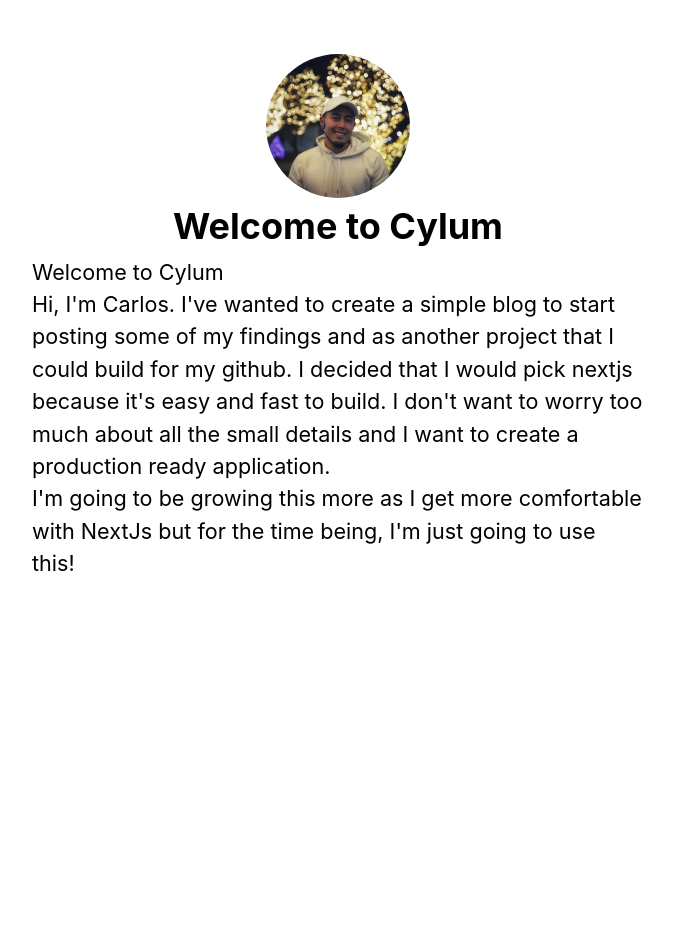
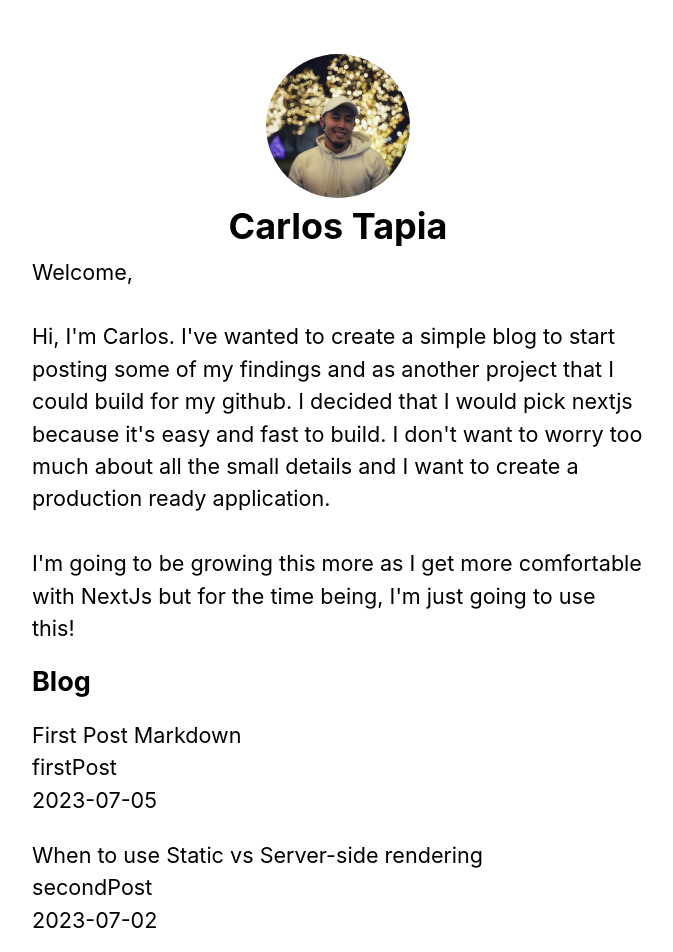
Before and after one commit to CarelessOutcast/nextjs-blog, a Next.js app: page / in a window 1280 px wide. Shown: the top 952 px of the page, without its empty margins (302-975 px from the left). Before the commit the page ends 800 px from the top, so only its background shows below. Built offline with nearby package versions, Linux system fonts and the light colour scheme.

Commit message:
Add markdown pages; Update Index

```diff
--- a/components/layout.js
+++ b/components/layout.js
@@ -5,52 +5,29 @@ import Link from 'next/link';
 import styles from './layout.module.css';
 import utilStyles from '../styles/utils.module.css';
 
-const name = 'Welcome to Cylum';
-export const siteTitle = 'Cylum\'s Blog'
+const name = 'Carlos Tapia';
+export const siteTitle = 'Cylum.site'
 
 export default function Layout({children, home}){
   return (
     <div className={styles.container}>
       <Head>
+      <title>{siteTitle}</title>
       <meta
       name='desciption'
-      content='Cylum personal Blog'
-      />
-
-      <meta
-      property="og:image"
-      content={`https://og-image.vercel.app/${encodeURI(
-        siteTitle,
-      )}.png?theme=light&md=0&fontSize=75px&images=https%3A%2F%2Fassets.vercel.com%2Fimage%2Fupload%2Ffront%2Fassets%2Fdesign%2Fnextjs-black-logo.svg`}
+      content='Carlos personal Blog'
       />
       <meta name="og:title" content={siteTitle}/>
       <meta name="twitter:card" content="summary_large_image"/>
       </Head>
     <header className={styles.header}>
     {home ? (<>
-      <Image
-      priority
-      src="/images/profile.jpg"
-      className={utilStyles.borderCircle}
-      height={144}
-      width={144}
-      alt=""
-      />
+      <Image priority src="/images/profile.jpg" className={utilStyles.borderCircle} height={144} width={144} alt="" />
       <h1 className={utilStyles.heading2Xl}>{name}</h1>
       </>) : (<>
-        <Link href="/">
-        <Image
-        priority
-        src="/images/profile.jpg"
-        className={utilStyles.borderCircle}
-        height={108}
-        width={108}
-        alt=""
-        />
-        </Link>
+        <Link href="/"> <Image priority src="/images/profile.jpg" className={utilStyles.borderCircle} height={108} width={108} alt="" /> </Link>
         <h2>
-        <Link href="/" className="utilStyles.colorInherit">
-          {name}
+        <Link href="/" className="utilStyles.colorInherit"> {name}
         </Link>
         </h2>
         </>)}
--- /dev/null
+++ b/lib/posts.js
@@ -0,0 +1,34 @@
+
+import fs from 'fs';
+import path from 'path';
+import matter from 'gray-matter';
+
+
+const postsDirectory = path.join(process.cwd(),'posts');
+
+export function getSortedPostsData(){
+  // TODO: Query database for posts;
+  // Get all the posts
+  const fileNames = fs.readdirSync(postsDirectory);
+
+  const allPostsData = fileNames.map((fileName) => {
+    // Filename as ID
+    const id = fileName.replace(/\.md$/,'');
+
+    // Parse the markdown into something usable
+    const fullPath = path.join(postsDirectory, fileName);
+    const fileContents = fs.readFileSync(fullPath, 'utf8'); // contents as string
+    const matterResult = matter(fileContents);
+    return {
+      id,
+      ...matterResult.data,
+    };
+  });
+  // Sorting the posts by time
+  return allPostsData.sort((a,b) => {
+    if (a.date < b.date){
+      return 1;
+    }
+    return -1;
+  });
+}
--- a/package.json
+++ b/package.json
@@ -6,6 +6,7 @@
     "start": "next start"
   },
   "dependencies": {
+    "gray-matter": "^4.0.3",
     "next": "latest",
     "react": "18.2.0",
     "react-dom": "18.2.0"
--- a/pages/index.js
+++ b/pages/index.js
@@ -1,13 +1,27 @@
 import Head from 'next/head';
 import Layout, {siteTitle} from '../components/layout.js';
+import { getSortedPostsData } from '../lib/posts.js';
 import utilStyles from '../styles/utils.module.css';
 
-export default function Home() {
+// getStaticProps will never run client side
+// You can do direct queries to database
+export async function getStaticProps(){
+
+  const allPostsData = getSortedPostsData();
+  return {
+    props: {
+      allPostsData,
+    },
+  };
+}
+
+export default function Home( {allPostsData} ) {
   return (
     <Layout home>
     <Head>{siteTitle}</Head>
     <section className={utilStyles.headingMd}>
-    <p>Welcome to Cylum</p>
+    <p>Welcome,</p>
+    <br/>
     <p>
       Hi, I'm Carlos. I've wanted to create a simple blog to start posting some
     of my findings and as another project that I could build for my github. I
@@ -15,11 +29,27 @@ export default function Home() {
     don't want to worry too much about all the small details and I want to create a
     production ready application.
     </p>
+    <br/>
     <p>
       I'm going to be growing this more as I get more comfortable with NextJs
     but for the time being, I'm just going to use this!
     </p>
     </section>
+
+    <section className={`${ utilStyles.headingMd } ${ utilStyles.padding1px }`}>
+    <h2 className={utilStyles.headingLg}>Blog</h2>
+      <ul className={utilStyles.list}>
+      {
+        allPostsData.map(( { id, title, date } ) => (
+          <li className={utilStyles.listItem} key={id}>
+            {title}  <br />
+            {id}     <br />
+            {date}   <br />
+          </li>
+          ))
+      }
+      </ul>
+    </section>
     </Layout>
 
   )
--- a/pages/posts/first-post.js
+++ b/pages/posts/first-post.js
@@ -1,16 +1,16 @@
 import Head from 'next/head';
 import Link from 'next/link';
 import Layout from '../../components/layout';
+import utilStyles from '../../styles/utils.module.css';
 
 export default function FirstPost(){
   return (
-  <Layout>
+  <Layout post>
     <Head>
       <title> First Post </title>
     </Head>
-
     <h1 className="title"> First post </h1>
-    <Link href="/"> Back to Home </Link>
+    <p> This is the very first post that I've created! </p>
   </Layout>
   );
 }
--- /dev/null
+++ b/posts/firstPost.md
@@ -0,0 +1,16 @@
+---
+title: 'First Post Markdown'
+date: '2023-07-05'
+---
+
+This is the first post; I'm understanding the difference between Pre-rendering
+and server-side rendering. For performance, I want to leverage the Pre-rendering
+architecture native to Nextjs.
+
+- ** Static Generation ** is the pre-rending that generates the HTML at
+  build-time
+- ** Server-side Rendering** is the pre-rendering that generates the HTML on
+    **each request**.
+
+The cool thing about Nextjs is that you get the option for every page. You can
+choose to create a "hybrid site" that uses partial Static and SSR for others.
--- /dev/null
+++ b/posts/secondPost.md
@@ -0,0 +1,25 @@
+---
+title: 'When to use Static vs Server-side rendering'
+date: '2023-07-02'
+---
+
+Use *** Static Generation *** (with and without data)
+whenever possible because your page can be built once and served by CDN, which
+makes it a lot faster than having a server render the page on every request.
+
+Pages that use Static Gegneration, including:
+
+- Marketing Pages
+- Blog posts
+- E-commerce product listings
+- Help and Documentation
+
+The question you should be asking: "Can I pre-render this page **ahead** of a
+user's request?" If the answer 'yes', use Static rendering.
+
+Don't use static generation if you can't pre-render a page: for example, the
+page's content changes on every request.
+
+Server side rendering is better if the page needs to be dynamic or up-to-date.
+Or you can skip pre-rendering and use client-side Javascript to populate the
+data.
```
Also changed, not shown: pages/about.js (+7 -3 lines), 1 other file (tests, documents, lock files or other folders).
